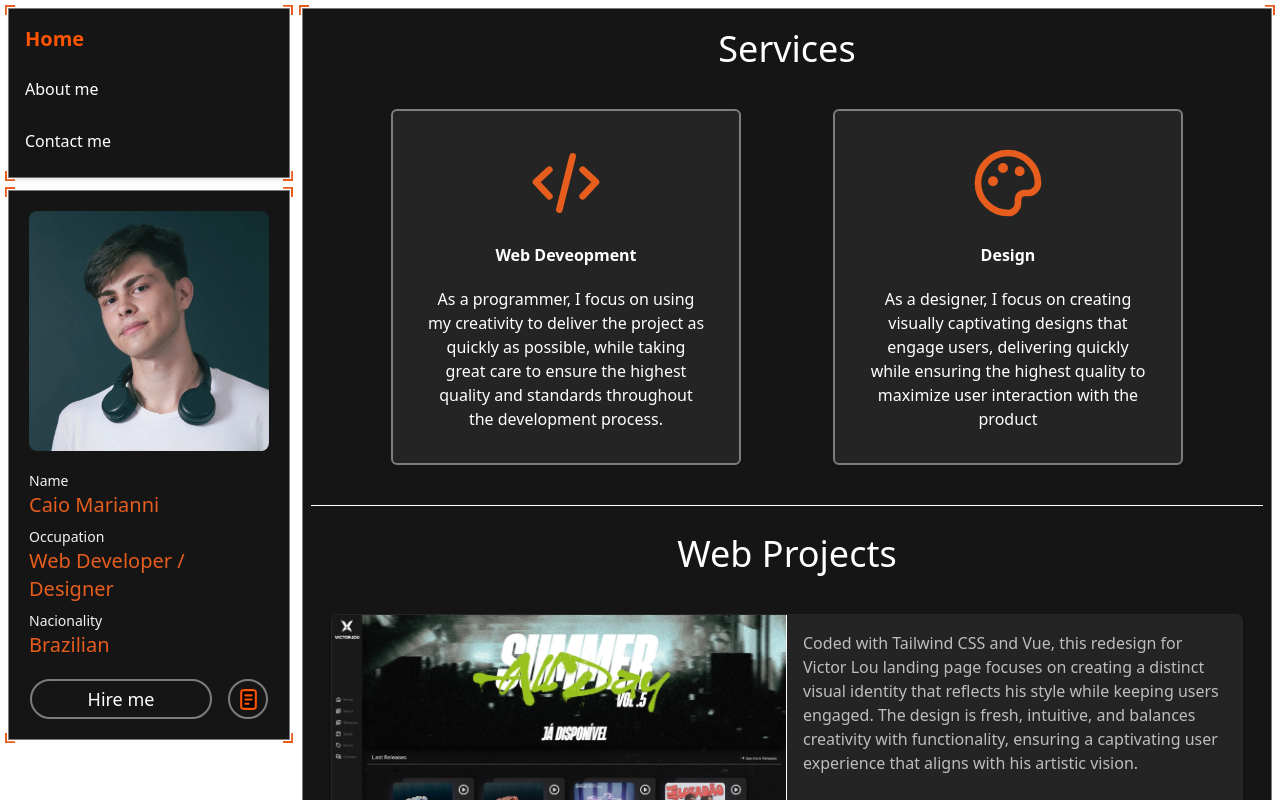
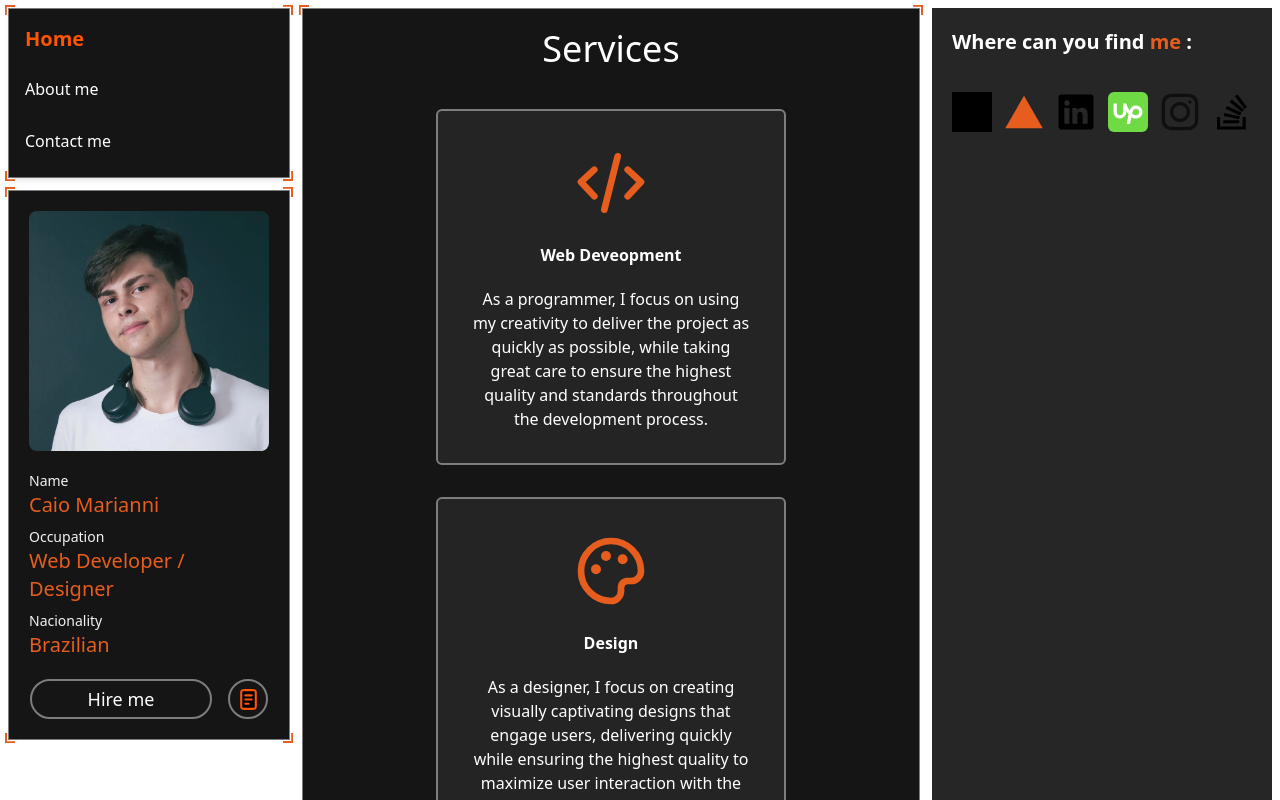
Before and after one commit to Caio-Marianni/MyPortifolio, a Vue app: page / in a window 1280 px wide. Shown: the top 800 px of the page. Built offline with nearby package versions, Linux system fonts and the light colour scheme.

Commit message:
Footer display.

```diff
--- a/src/App.vue
+++ b/src/App.vue
@@ -2,6 +2,7 @@
 import { RouterView } from "vue-router";
 import Navbar from "./components/Navbar.vue";
 import AboutContainer from "./components/AboutContainer.vue";
+import Footer from "./components/Footer.vue";
 </script>
 
 <template>
@@ -19,11 +20,12 @@ import AboutContainer from "./components/AboutContainer.vue";
     <div class="h-full w-full">
       <RouterView />
     </div>
+    <Footer />
   </div>
 </template>
 
 <!-- Add the path to the navigation item -->
-<!-- Add the path to the hire me -->
+<!-- Add the path to the hire me (ZAP) -->
 <!-- Add the path to the CV donwload, and dowload function -->
 
 <!-- Create the text to the service card -->
--- /dev/null
+++ b/src/components/Footer.vue
@@ -0,0 +1,59 @@
+<template>
+  <div class="p-5 bg-containerColorSecondary">
+    <!-- Heading -->
+    <h1 class="text-xl font-bold mb-4 text-[#ffffff]">Where can you find <span class="text-LittleDetail">me</span> :</h1>
+    <!-- Icons Container -->
+    <div class="flex gap-3">
+      <div v-for="(icon, index) in socials[0].icons" :key="index" class="content-center w-10 h-auto">
+        <a :href="socials[0].link[index]" target="_blank" rel="noopener noreferrer">
+          <component :is="icon" class="w-10" />
+        </a>
+      </div>
+    </div>
+  </div>
+</template>
+
+<script>
+import IconGithub from './icons/IconGithub.vue';
+import IconVercel from './icons/IconVercel.vue';
+import IconUpWork from './icons/IconUpWork.vue';
+import IconLinkedin from './icons/IconLinkedin.vue';
+import IconInstagram from './icons/IconInstagram.vue';
+import IconStackOverflow from './icons/IconStackOverflow.vue';
+
+export default {
+  components: {
+    IconGithub,
+    IconVercel,
+    IconLinkedin,
+    IconUpWork,
+    IconInstagram,
+    IconStackOverflow
+  },
+  props: {
+    socials: {
+      type: Array,
+      default: () => [
+        {
+          icons: [
+            IconGithub,
+            IconVercel,
+            IconLinkedin,
+            IconUpWork,
+            IconInstagram,
+            IconStackOverflow
+          ],
+          link: [
+            'https://github.com/Caio-Marianni',
+            'https://vercel.com/caiomariannis-projects',
+            'https://www.linkedin.com/in/caio-marianni-de-morais/',
+            'https://www.upwork.com/freelancers/~01e15c653dfbed2b29',
+            'https://www.instagram.com/caiomarianni/',
+            'https://stackoverflow.com/users/23487177/caio'
+          ]
+        },
+      ]
+    }
+  }
+}
+</script>
--- a/src/components/ProjectContainer.vue
+++ b/src/components/ProjectContainer.vue
@@ -1,5 +1,5 @@
 <template>
-  <div class="flex flex-col items-center justify-center gap-10 w-full mt-6 lg:mt-3">
+  <div class="flex flex-col items-center justify-center gap-10 w-full mt-6 lg:mt-3 pb-10">
     <!-- Title -->
     <h1 class="text-4xl">Web Projects</h1>
     <!-- Card Container -->
@@ -28,7 +28,7 @@
         <!-- Part2 (description and button)-->
          <div class="flex flex-col justify-between items-start w-full h-full lg:w-1/2 p-4 bg-cardColor">
            <p class="font-extralight opacity-70">{{ card.description }}</p>
-           <a :href="card.link" class="text-center mt-5 px-4 py-1 border-2 border-borderColor hover:border-[#ffffff] hover:text-LittleDetailAction bg-containerColorSecondary rounded-full transition-all duration-300">access project</a>
+           <a :href="card.link" class="text-center mt-5 px-4 py-1 text-LittleDetailAction border-2 border-borderColor hover:border-[#ffffff] hover:text-[#ffffff] bg-containerColorSecondary hover:bg-LittleDetail rounded-full transition-all duration-300">access project</a>
           </div>
       </div>
     </div>
--- /dev/null
+++ b/src/components/icons/IconUpWork.vue
@@ -0,0 +1,8 @@
+<template>
+<svg xmlns="http://www.w3.org/2000/svg"
+aria-label="Upwork" role="img"
+viewBox="0 0 512 512"><rect
+width="512" height="512"
+rx="15%"
+fill="#6fda44"/><path fill="#ffffff" d="M357.2,296.9c-17,0-33-7.2-47.4-18.9l3.5-16.6l0.1-.6c3.2-17.6,13.1-47.2,43.8-47.2c23,0,41.7,18.7,41.7,41.7S380.2,296.9,357.2,296.9L357.2,296.9z M357.2,171.4c-39.2,0-69.5,25.4-81.9,67.3c-18.8-28.3-33.1-62.2-41.4-90.8h-42.2v109.7c0,21.7-17.6,39.3-39.3,39.3s-39.3-17.6-39.3-39.3V147.8H71v109.7c0,44.9,36.5,81.8,81.4,81.8s81.4-36.9,81.4-81.8v-18.4c8.2,17.1,18.2,34.4,30.4,49.6l-25.8,121.4h43.1l18.7-88c16.4,10.5,35.2,17.1,56.8,17.1c46.2,0,83.8-37.8,83.8-84.1C440.9,209,403.4,171.4,357.2,171.4"/></svg>
+</template>
```
Also changed, not shown: src/components/icons/IconStackOverflow.vue (renamed from src/components/icons/IconStackOveflow.vue).
